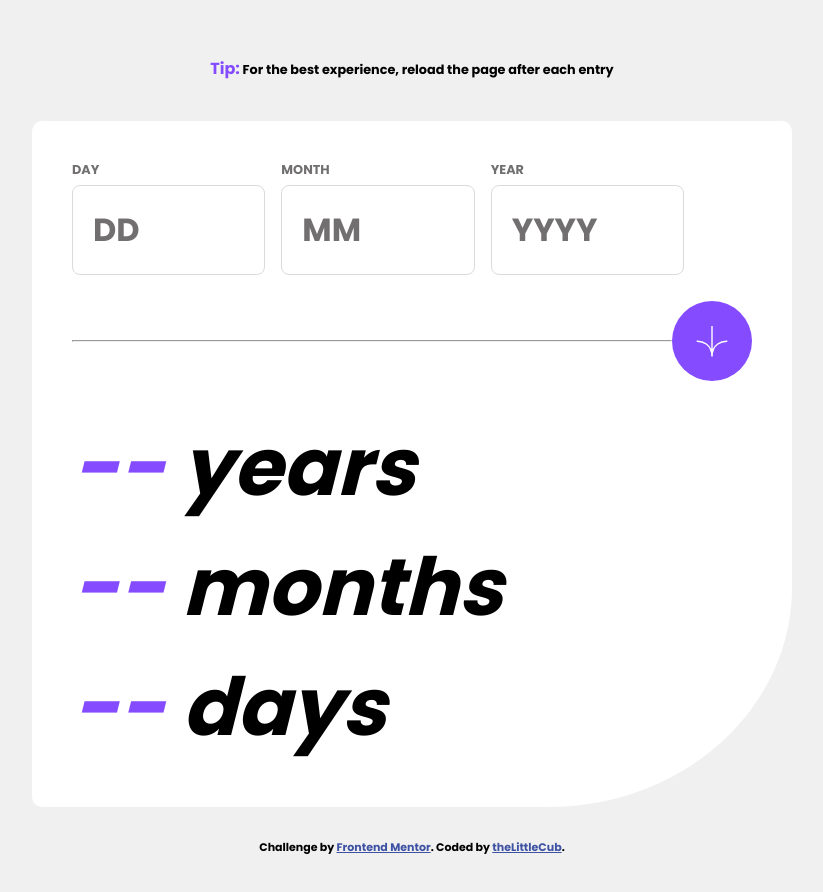
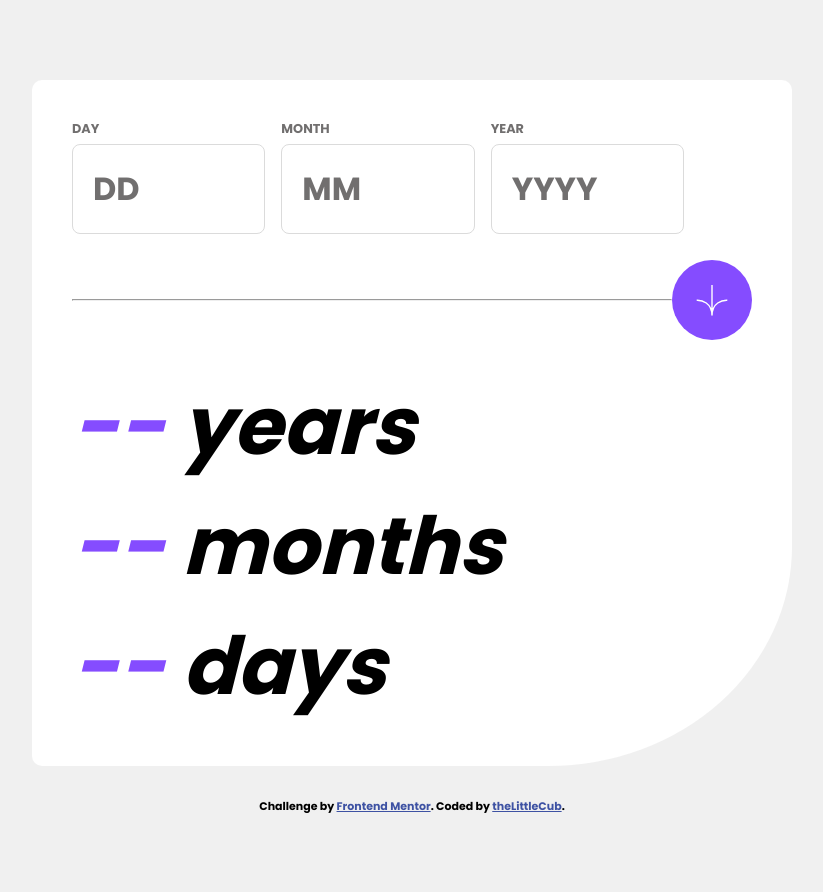
Before and after one commit to juniorWebb/age-calculator, a plain HTML site: page index.html in a window 1280 px wide. Shown: the whole page, without its empty margins (228-1051 px from the left). Drawn offline with Linux system fonts and the light colour scheme.

Commit message:
first commit

```diff
--- a/index.html
+++ b/index.html
@@ -29,7 +29,7 @@
   </head>
   <body>
 
-    <h3 class="fadeTwo"><b>Tip:</b> For the best experience, reload the page after each entry</h3>
+    <!-- <h3 class="fadeTwo"><b>Tip:</b> For the best experience, reload the page after each entry</h3> -->
 
     <main class="fadeOne">
       <form action="#">
```
